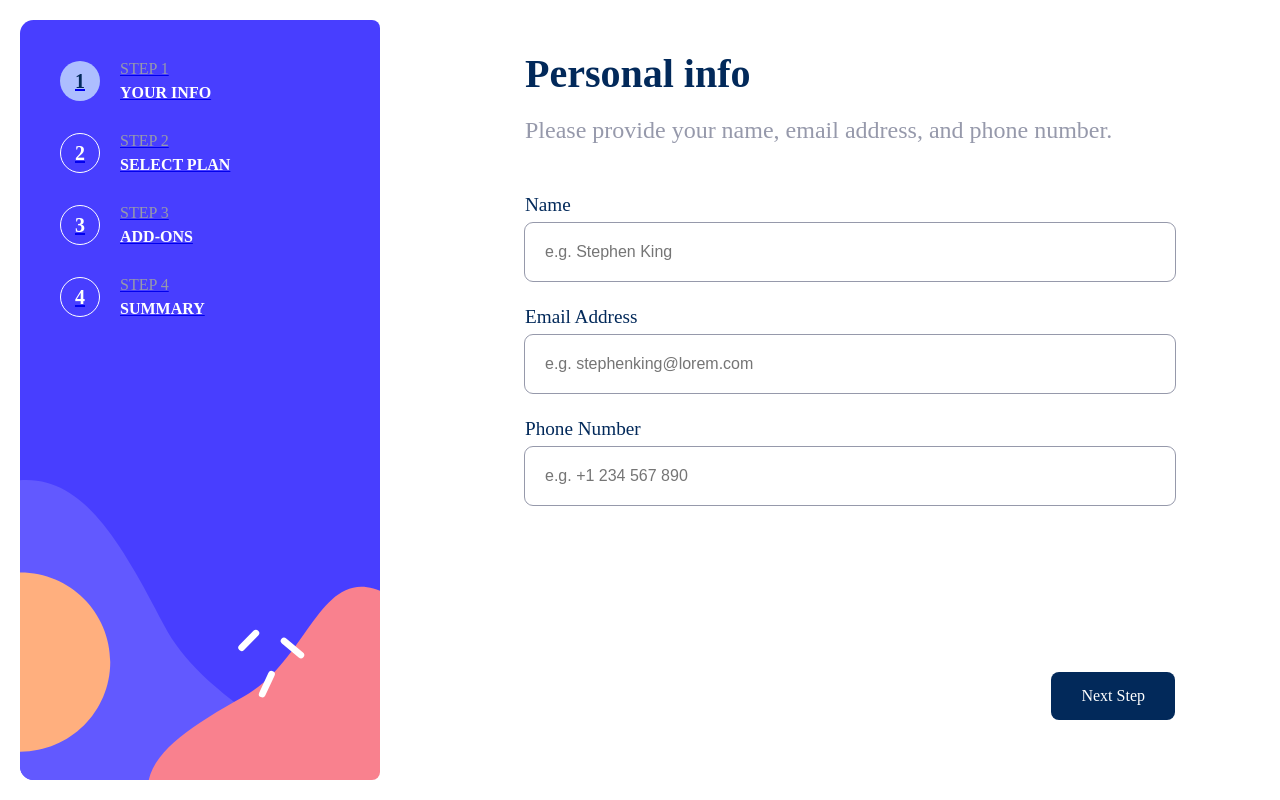
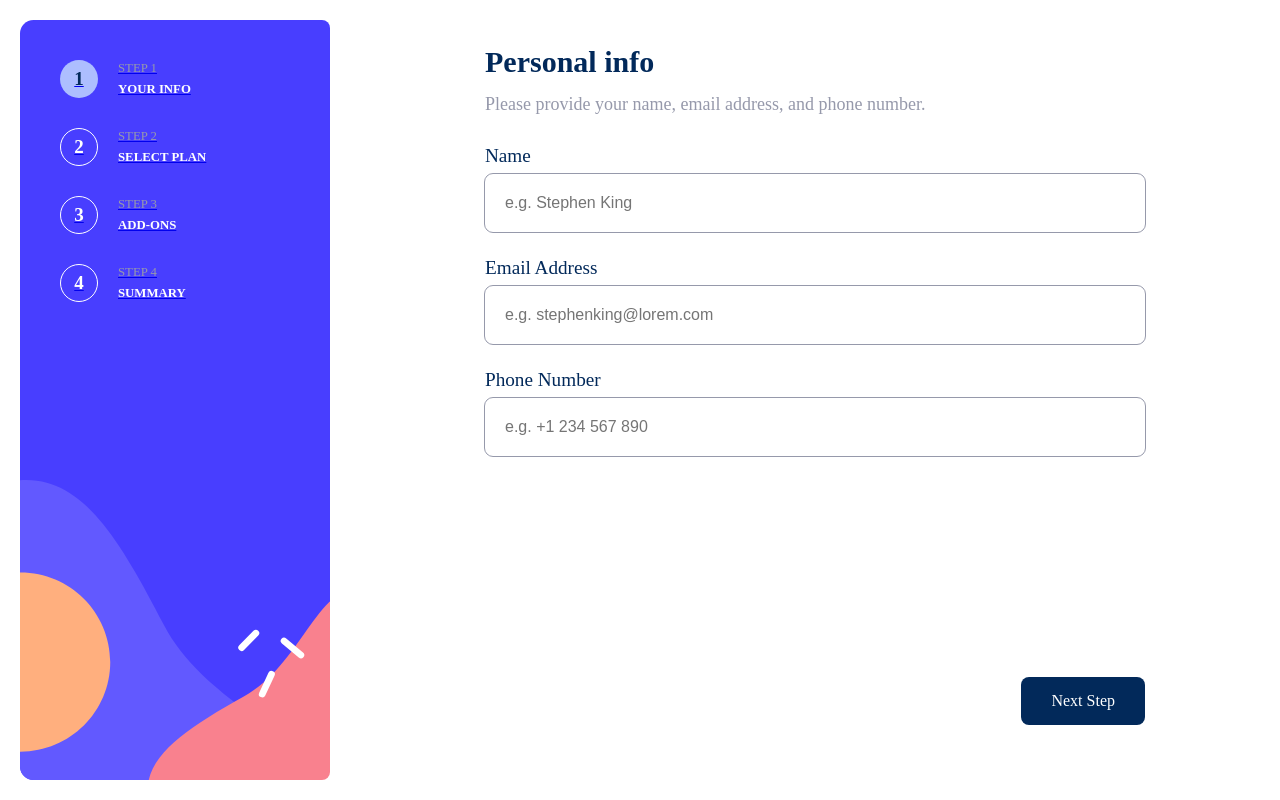
Before and after one commit to darielmedr/multi-step-form, an Angular app: page /personal-info in a window 1280 px wide. Built offline with nearby package versions, Linux system fonts and the light colour scheme.

Commit message:
fix: adjust spacing for mobile and tablet view

```diff
--- a/src/app/addons/features/addon/addon.component.scss
+++ b/src/app/addons/features/addon/addon.component.scss
@@ -1,6 +1,6 @@
-$gap: 3rem;
+$gap: 2rem;
 $borderRadius: 8px;
-$checkboxScale: 2;
+$checkboxScale: 1.8;
 
 .addon {
   display: flex;
--- a/src/app/app.component.scss
+++ b/src/app/app.component.scss
@@ -1,7 +1,8 @@
 $stepperHeight: 30vh;
-$navigationHeight: 11rem;
 
 .wrapper {
+  --spacing: 2rem;
+
   position: relative;
   width: 100%;
   height: 100vh;
@@ -18,12 +19,12 @@ $navigationHeight: 11rem;
 
   main {
     position: absolute;
-    top: calc(0.5 * $stepperHeight);
+    top: calc(0.55 * $stepperHeight);
     left: 50%;
     transform: translateX(-50%);
     width: 90%;
     max-height: 70vh;
-    padding: 4rem 2rem;
+    padding: calc(2 * var(--spacing)) var(--spacing);
     background-color: var(--color-neutral-white);
     border-radius: var(--card-border-radius);
     overflow-y: scroll;
@@ -38,18 +39,19 @@ $navigationHeight: 11rem;
 
 @media screen and (min-width: 875px) {
   .wrapper {
+    --spacing: 4.5rem;
+
     display: grid;
     grid-template-areas:
       "stepper content"
       "stepper content"
       "stepper actions";
-    grid-template-columns: 40rem 1fr;
-    gap: 20px;
+    grid-template-columns: 35rem 1fr;
     background-color: var(--color-neutral-white);
 
     app-stepper {
       grid-area: stepper;
-      height: 100%;
+      height: 100vh;
       padding: 2rem;
     }
 
@@ -57,22 +59,21 @@ $navigationHeight: 11rem;
       grid-area: content;
       position: relative;
       transform: translate(0);
-      top: auto;
-      left: auto;
-      width: auto;
-      height: auto;
+      top: initial;
+      left: initial;
+      height: initial;
+      width: clamp(40rem, 100%, 75rem);
       overflow: initial;
-      width: clamp(40rem, 100%, 75rem);
       margin: 0 auto;
       border-radius: 0;
-      padding: 5rem;
+      padding: var(--spacing);
     }
 
     app-navigation-actions {
       grid-area: actions;
       align-self: flex-end;
       margin: 0 auto;
-      padding: 5rem;
+      padding: var(--spacing);
       width: clamp(40rem, 100%, 75rem);
       z-index: unset;
       background-color: transparent;
--- a/src/app/navigation-actions/navigation-actions.component.scss
+++ b/src/app/navigation-actions/navigation-actions.component.scss
@@ -1,13 +1,13 @@
 .actions {
   display: flex;
   justify-content: space-between;
-  padding: 3rem 0;
+  padding: 1.5rem 0;
 
   button {
     color: inherit;
     font-family: inherit;
     cursor: pointer;
-    padding: 1.5rem 3rem;
+    padding: 1rem 2rem;
     font-size: var(--font-size-text);
     font-weight: var(--font-weight-medium);
     border-radius: var(--card-border-radius);
@@ -37,3 +37,13 @@
     }
   }
 }
+
+@media screen and (min-width: 1125px) {
+  .actions {
+    padding: 3rem 0;
+
+    button {
+      padding: 1.5rem 3rem;
+    }
+  }
+}
--- a/src/app/personal-info/features/input-text/input-text.component.scss
+++ b/src/app/personal-info/features/input-text/input-text.component.scss
@@ -8,7 +8,6 @@ $gap: 0.7rem;
   .info {
     display: flex;
     justify-content: space-between;
-    font-size: 1.2em;
 
     .error {
       font-weight: var(--font-weight-medium);
@@ -18,7 +17,7 @@ $gap: 0.7rem;
 
   input {
     width: 100%;
-    padding: 2rem;
+    padding: 1.5rem;
     font-size: var(--font-size-text);
     border-radius: var(--card-border-radius);
     border: none;
@@ -35,3 +34,15 @@ $gap: 0.7rem;
     }
   }
 }
+
+@media screen and (min-width: 1125px) {
+  .wrapper {
+    .info {
+      font-size: 1.2em;
+    }
+
+    input {
+      padding: 2rem;
+    }
+  }
+}
--- a/src/app/personal-info/personal-info.component.scss
+++ b/src/app/personal-info/personal-info.component.scss
@@ -1,5 +1,3 @@
-$gap: 2.5rem;
-
 :host {
   display: flex;
   flex-direction: column;
@@ -7,9 +5,17 @@ $gap: 2.5rem;
 }
 
 .personal-info {
+  --gap: 1.5rem;
+
   &__form {
     display: flex;
     flex-direction: column;
-    gap: $gap;
+    gap: var(--gap);
   }
 }
+
+@media screen and (min-width: 875px) {
+  .personal-info {
+    --gap: 2.5rem;
+  }
+}
--- a/src/app/select-plan/features/frequency-selector/frequency-selector.component.scss
+++ b/src/app/select-plan/features/frequency-selector/frequency-selector.component.scss
@@ -1,4 +1,3 @@
-$gap: 4rem;
 $switchInicatorScale: 1.5;
 $switchInicatorSize: 1.7rem;
 $switchInicatorPadding: 0.36rem;
@@ -7,11 +6,13 @@ $switchWidth: ($switchInicatorScale + 1) * $switchInicatorSize + 2 *
   $switchInicatorPadding;
 
 .wrapper {
+  --gap: 2.6rem;
+
   width: 100%;
   display: flex;
   align-items: center;
   justify-content: center;
-  gap: $gap;
+  gap: var(--gap);
 
   border-radius: 8px;
   color: var(--color-neutral-cool-gray);
@@ -21,7 +22,7 @@ $switchWidth: ($switchInicatorScale + 1) * $switchInicatorSize + 2 *
     color: inherit;
     font-family: inherit;
     cursor: pointer;
-    padding: calc(0.5 * $gap);
+    padding: calc(0.5 * var(--gap));
     font-weight: var(--font-weight-bold);
 
     &.active {
@@ -52,3 +53,9 @@ $switchWidth: ($switchInicatorScale + 1) * $switchInicatorSize + 2 *
     }
   }
 }
+
+@media screen and (min-width: 875px) {
+  .wrapper {
+    --gap: 4rem;
+  }
+}
--- a/src/app/select-plan/features/plan-card/plan-card.component.scss
+++ b/src/app/select-plan/features/plan-card/plan-card.component.scss
@@ -1,8 +1,6 @@
 $gap: 0.3rem;
-$logoSize: 6rem;
 $cardWidth: 20rem;
 $cardSpacing: 0.125 * $cardWidth;
-$cardBorderRadius: 8px;
 
 button {
   box-sizing: border-box;
@@ -13,18 +11,19 @@ button {
 .card {
   display: flex;
   align-items: center;
-  gap: 2rem;
+  gap: 1.8rem;
   width: 100%;
-  padding: 0.6 * $cardSpacing;
+  padding: 0.5 * $cardSpacing;
   border: solid var(--color-neutral-cool-gray) 2px;
-  border-radius: $cardBorderRadius;
+  border-radius: var(--card-border-radius);
 
   &.selected {
     border-color: var(--color-primary-marine-blue);
   }
 
   .logo {
-    width: $logoSize;
+    --logoSize: 4rem;
+    width: var(--logoSize);
   }
 
   .info {
@@ -35,16 +34,15 @@ button {
 
     .plan-name {
       font-weight: var(--font-weight-bold);
-      font-size: 1.5em;
+      font-size: 1.1em;
     }
 
     .price {
       color: var(--color-neutral-cool-gray);
-      font-size: 1.2em;
     }
 
     .discountInfo {
-      font-size: 0.9em;
+      font-size: 0.8em;
     }
   }
 }
@@ -57,5 +55,25 @@ button {
     width: $cardWidth;
     height: calc(1.2 * $cardWidth);
     padding: $cardSpacing;
+
+    .logo {
+      --logoSize: 6rem;
+    }
+
+    .info {
+      .plan-name {
+        font-weight: var(--font-weight-bold);
+        font-size: 1.5em;
+      }
+
+      .price {
+        color: var(--color-neutral-cool-gray);
+        font-size: 1.2em;
+      }
+
+      .discountInfo {
+        font-size: 0.9em;
+      }
+    }
   }
 }
--- a/src/app/select-plan/select-plan.component.scss
+++ b/src/app/select-plan/select-plan.component.scss
@@ -1,5 +1,3 @@
-$gap: 2rem;
-
 :host {
   display: flex;
   flex-direction: column;
@@ -7,9 +5,17 @@ $gap: 2rem;
 }
 
 .plans {
+  --gap: 2rem;
+
   display: flex;
   flex-direction: column;
-  gap: $gap;
+  gap: var(--gap);
+}
+
+@media screen and (min-width: 875px) {
+  .plans {
+    --gap: 3rem;
+  }
 }
 
 @media screen and (min-width: 1125px) {
--- a/src/app/stepper/features/step/step.component.scss
+++ b/src/app/stepper/features/step/step.component.scss
@@ -1,5 +1,5 @@
 $gap: 2rem;
-$bannerSize: 4rem;
+$bannerSize: 3.8rem;
 $bannerFontSize: 0.5 * $bannerSize;
 
 .step {
@@ -32,6 +32,7 @@ $bannerFontSize: 0.5 * $bannerSize;
     display: flex;
     flex-direction: column;
     gap: calc(0.3 * $gap);
+    font-size: 0.8em;
     .description {
       color: var(--color-neutral-cool-gray);
     }
--- a/src/styles/_variables.scss
+++ b/src/styles/_variables.scss
@@ -23,7 +23,7 @@
 
   // Font Sizes
   --font-size-text: 1.4rem;
-  --font-size-title: 3rem;
+  --font-size-title: 2.3rem;
 
   // Spacing
   --heading-bottom-spacing: 3rem;
@@ -32,9 +32,9 @@
   @media screen and (min-width: 1125px) {
     // Font Sizes
     --font-size-text: 1.6rem;
-    --font-size-title: 4rem;
+    --font-size-title: 3rem;
 
     // Spacing
-    --heading-bottom-spacing: 5rem;
+    --heading-bottom-spacing: 3rem;
   }
 }
```
